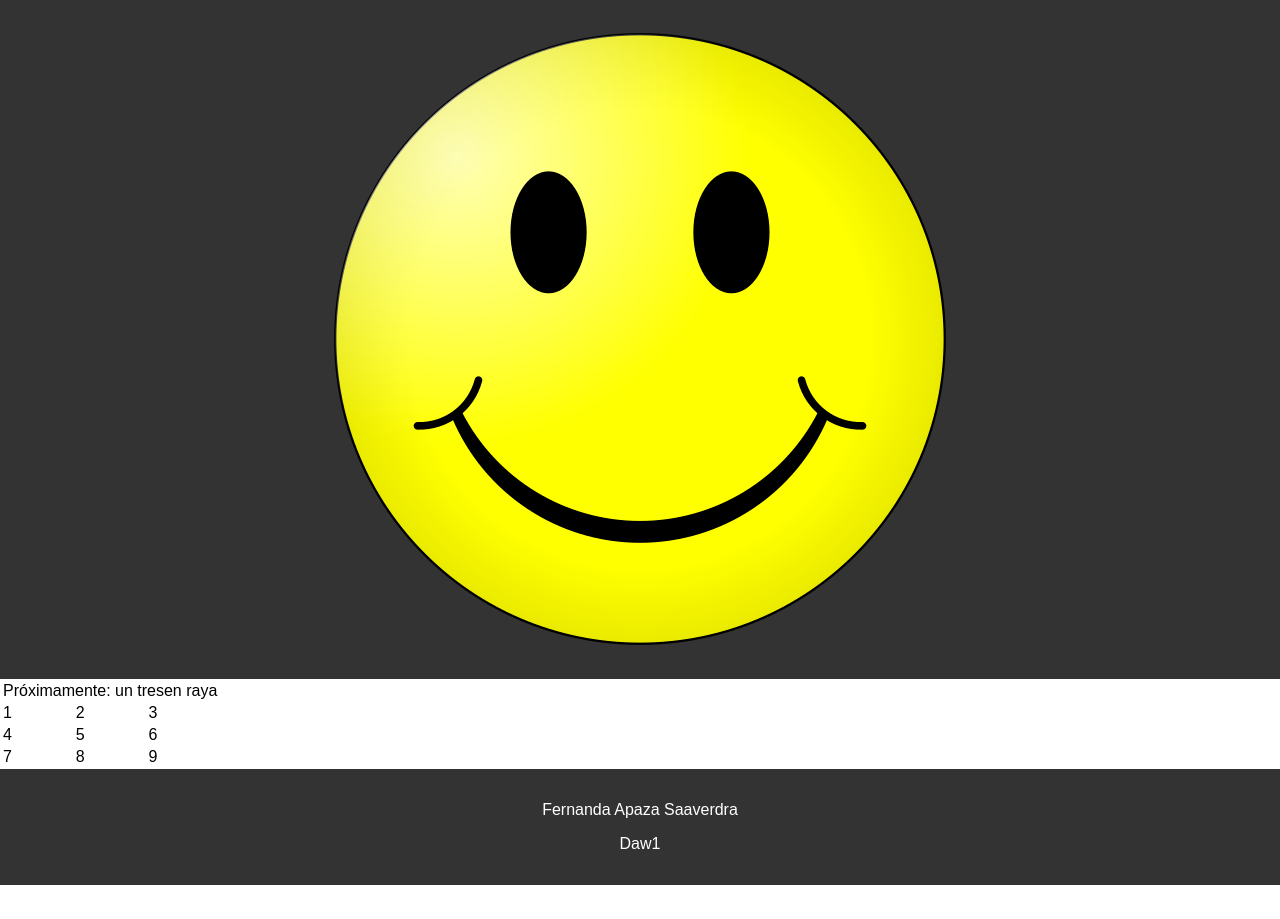
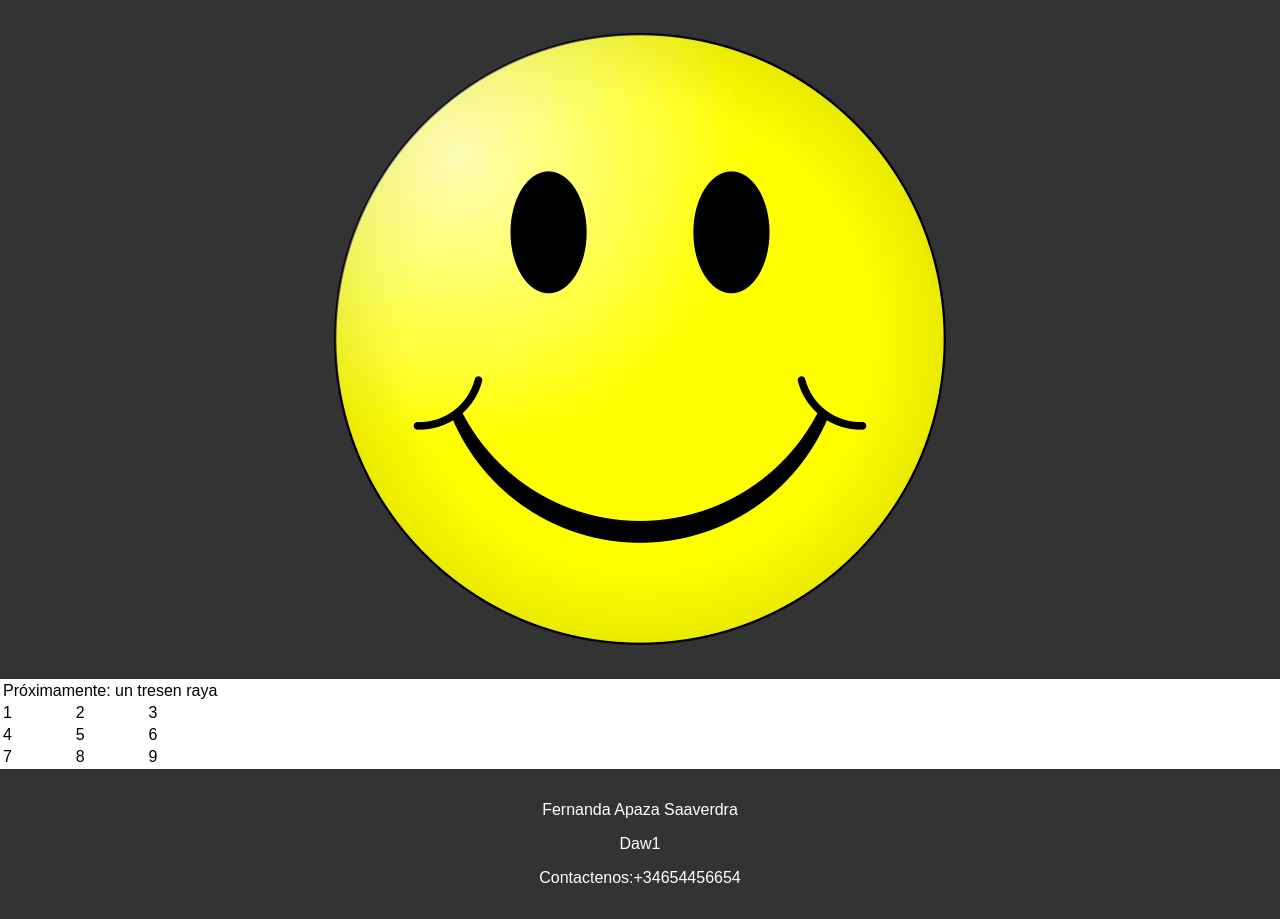
Before and after one commit to FernandaAS1/ExamenED-2324, a plain HTML site: page index.html in a window 1280 px wide. Shown: the part 77-996 px from the top of the page. Before the commit the page ends 962 px from the top, so only its background shows below. Drawn offline with Linux system fonts and the light colour scheme.

Commit message:
agregando numero

```diff
--- a/index.html
+++ b/index.html
@@ -38,6 +38,7 @@
     <footer>
         <p>Fernanda Apaza Saaverdra</p>
         <p>Daw1</p>
+        <p>Contactenos:+34654456654</p>
     </footer>
 
     <script src="script.js"></script>
```
